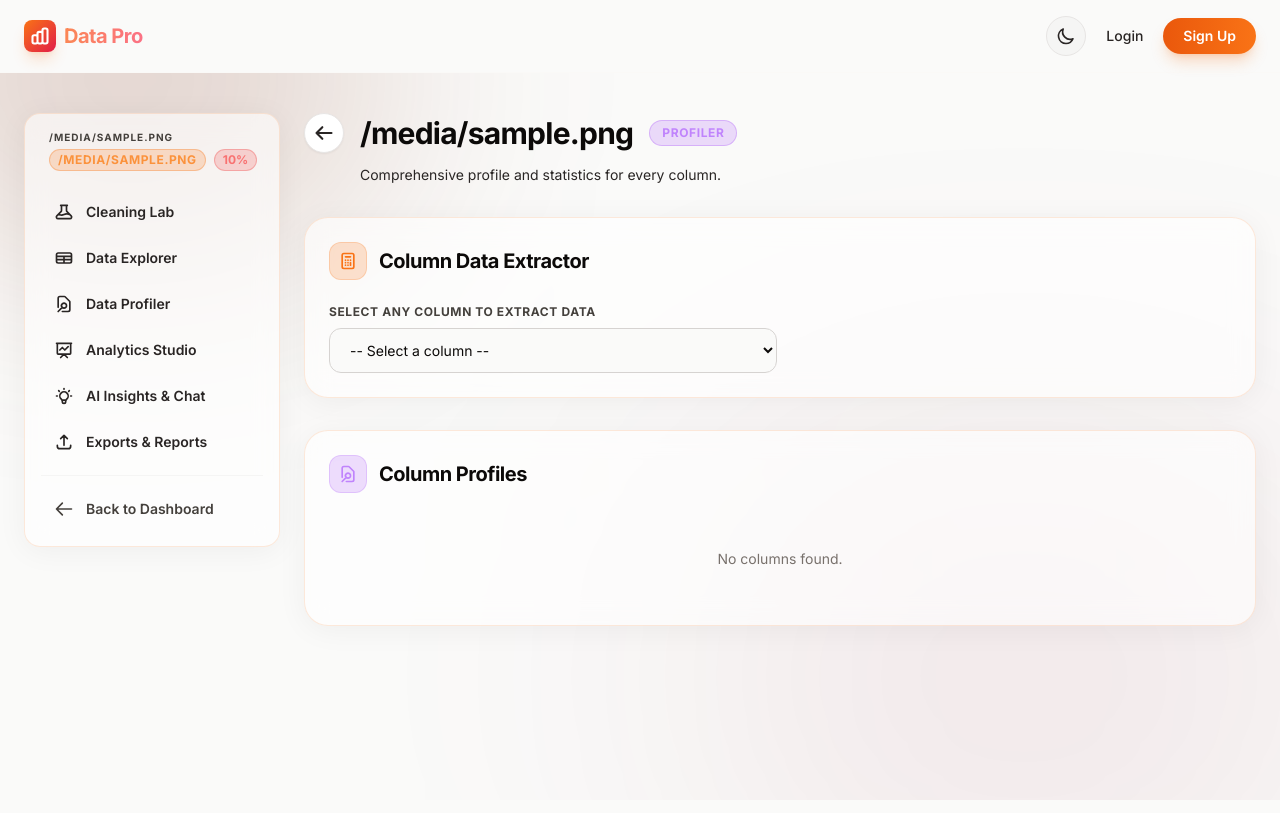
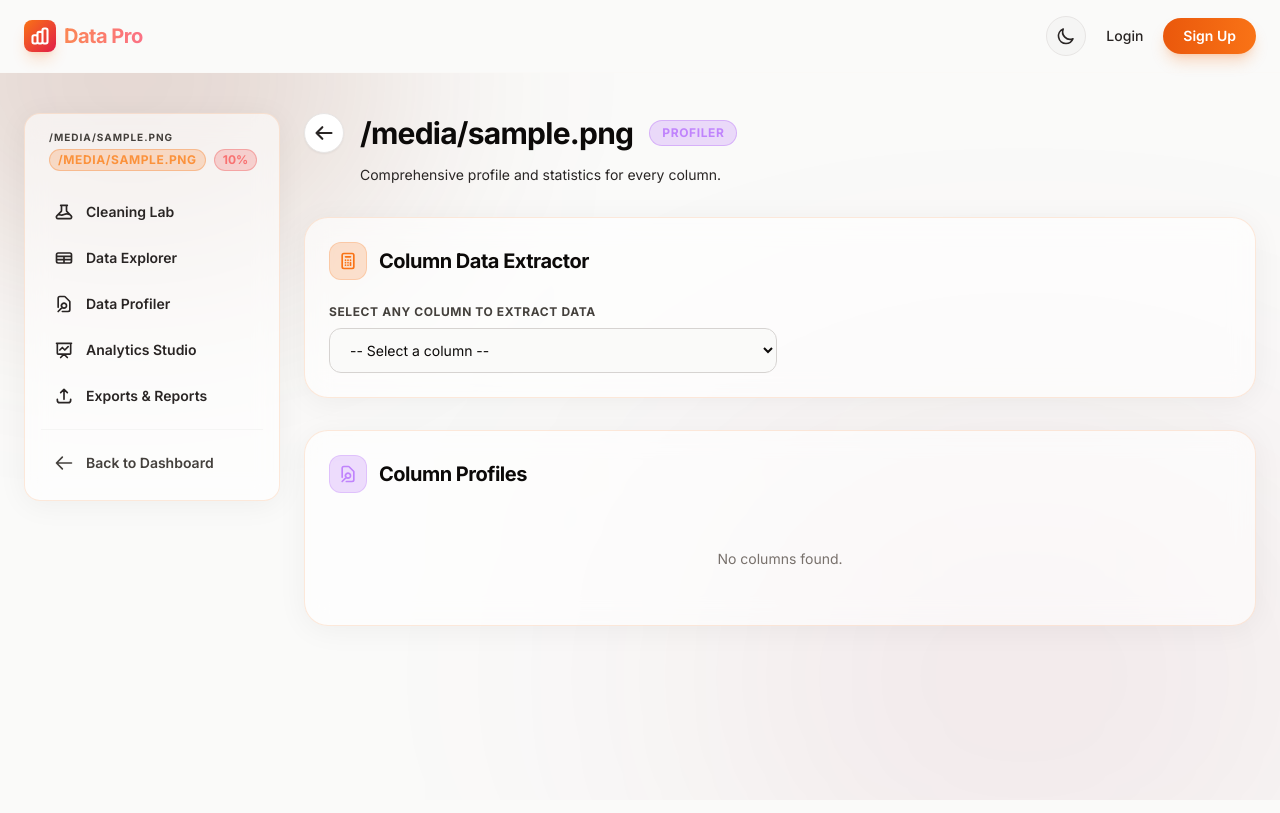
Before and after one commit to DeadlyPro34/DATA_PRO, a Django app: template app/templates/data_profiler.html in a window 1280 px wide. Run offline with Django 5.2, Linux system fonts and the light colour scheme; the template is opened without the code that fills it: most values are stand-ins (such as "Sample title", 1, 10 or a date in 2020); some libraries are stand-ins or nearby versions.

Commit message:
chore: remove AI Insights & Chat sidebar nav link

```diff
--- a/app/templates/base_app.html
+++ b/app/templates/base_app.html
@@ -39,10 +39,6 @@
                 Analytics Studio
             </a>
 
-            <a href="{% url 'ai_insights_page' file_id %}" class="flex items-center gap-3 px-3 py-2.5 rounded-xl text-sm font-semibold transition-all {% if request.resolver_match.url_name == 'ai_insights_page' %}bg-violet-500/10 text-violet-400 border border-violet-500/20{% else %}text-stone-800 dark:text-stone-400 hover:text-orange-500 dark:hover:text-orange-400 hover:bg-stone-200/80 dark:hover:bg-stone-800 border border-transparent hover:translate-x-1.5 hover:shadow-sm{% endif %}">
-                <svg class="w-5 h-5 shrink-0" fill="none" stroke="currentColor" viewBox="0 0 24 24"><path stroke-linecap="round" stroke-linejoin="round" stroke-width="2" d="M9.663 17h4.673M12 3v1m6.364 1.636l-.707.707M21 12h-1M4 12H3m3.343-5.657l-.707-.707m2.828 9.9a5 5 0 117.072 0l-.548.547A3.374 3.374 0 0014 18.469V19a2 2 0 11-4 0v-.531c0-.895-.356-1.754-.988-2.386l-.548-.547z"></path></svg>
-                AI Insights & Chat
-            </a>
 
             <a href="{% url 'exports_page' file_id %}" class="flex items-center gap-3 px-3 py-2.5 rounded-xl text-sm font-semibold transition-all {% if request.resolver_match.url_name == 'exports_page' %}bg-emerald-500/10 text-emerald-400 border border-emerald-500/20{% else %}text-stone-800 dark:text-stone-400 hover:text-orange-500 dark:hover:text-orange-400 hover:bg-stone-200/80 dark:hover:bg-stone-800 border border-transparent hover:translate-x-1.5 hover:shadow-sm{% endif %}">
                 <svg class="w-5 h-5 shrink-0" fill="none" stroke="currentColor" viewBox="0 0 24 24"><path stroke-linecap="round" stroke-linejoin="round" stroke-width="2" d="M4 16v1a3 3 0 003 3h10a3 3 0 003-3v-1m-4-8l-4-4m0 0L8 8m4-4v12"></path></svg>
```
